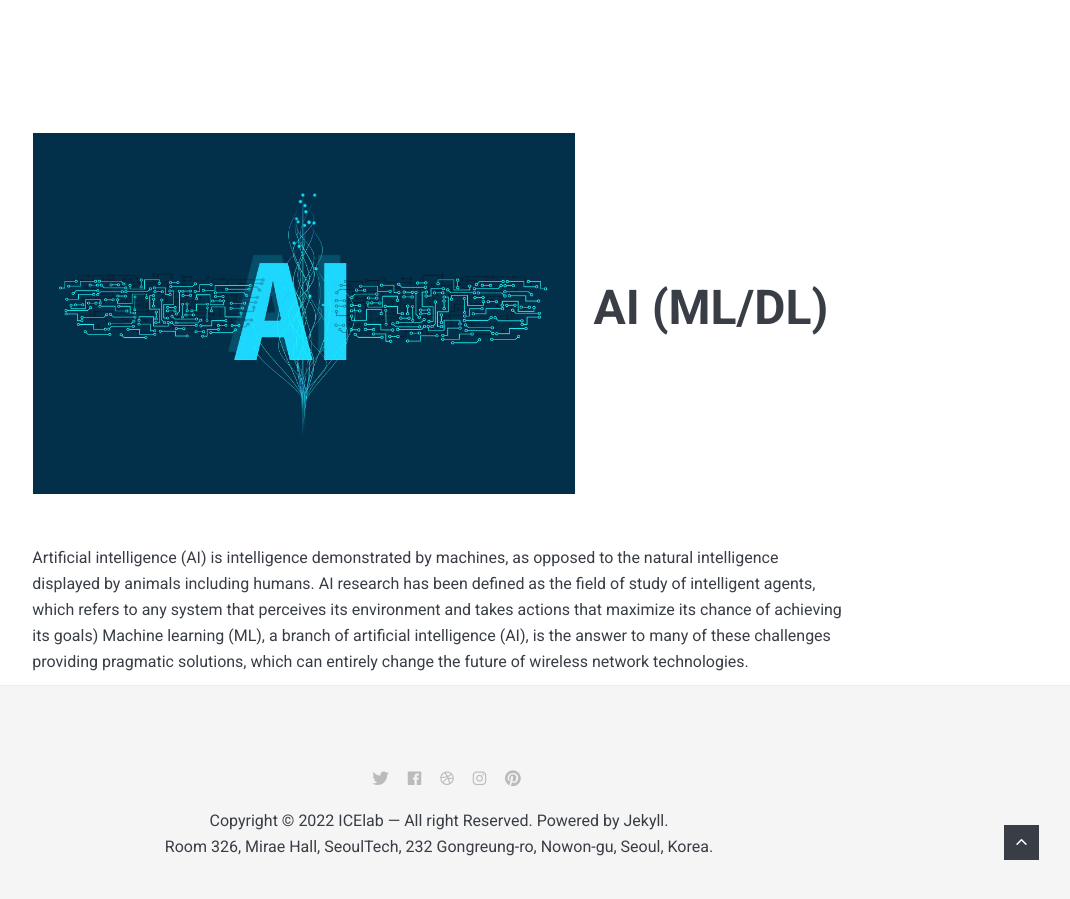
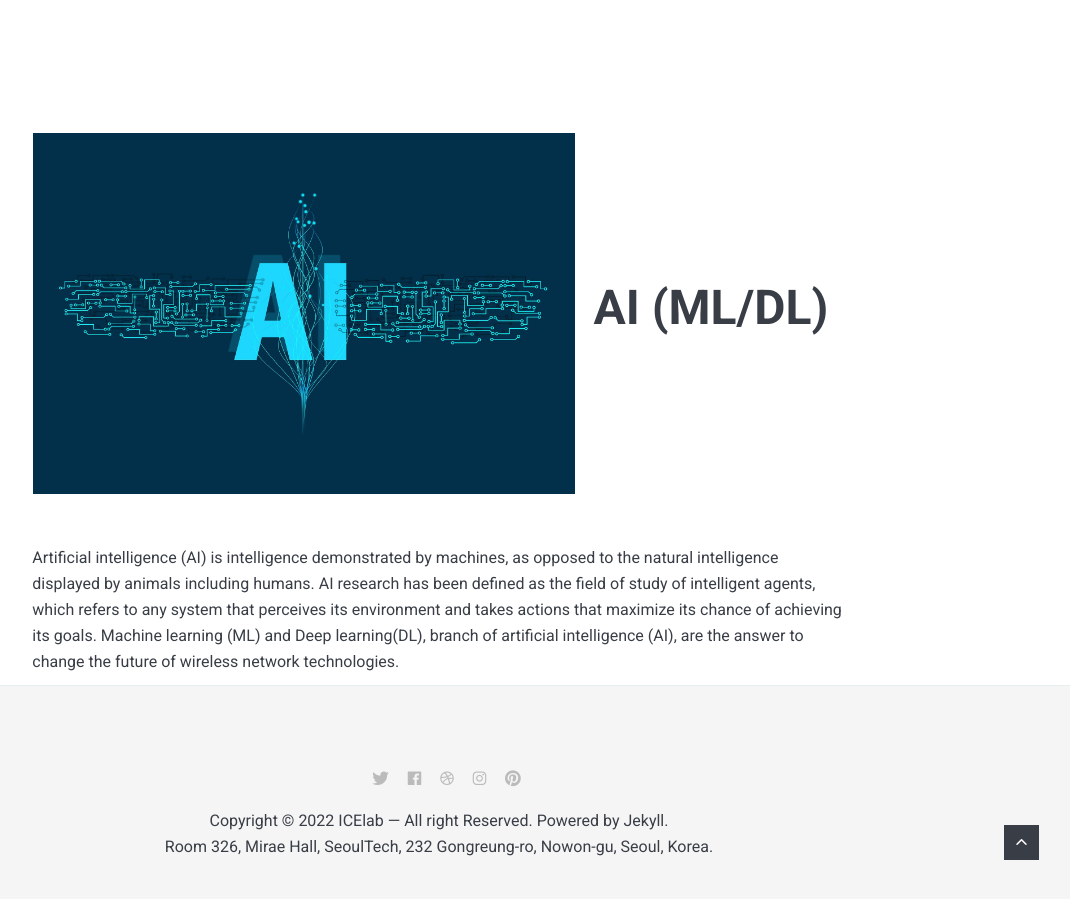
Before and after one commit to Icelab-2020/icelab-2020.github.io, a Jekyll site: the page built from _pages/00_research.md, in a window 1280 px wide and 900 px high, scrolled down 2051 px. Shown: the whole window, without its empty margins (201-1271 px from the left). Built offline with Jekyll 4.4.1, drawn with Linux system fonts in a browser that asks for light colours; nearby versions of some CDN libraries.

Commit message:
Update 00_research.md

```diff
--- a/_pages/00_research.md
+++ b/_pages/00_research.md
@@ -37,4 +37,4 @@ permalink: /00_research/
 | ![AI]({{site.baseurl}}/images/ai.jpg){: width="100%" height="100%"} | <b><span style="font-size:300%">AI (ML/DL)</span></b>  |
 
 
-<div class = "AI">Artificial intelligence (AI) is intelligence demonstrated by machines, as opposed to the natural intelligence displayed by animals including humans. AI research has been defined as the field of study of intelligent agents, which refers to any system that perceives its environment and takes actions that maximize its chance of achieving its goals)  Machine learning (ML), a branch of artificial intelligence (AI), is the answer to many of these challenges providing pragmatic solutions, which can entirely change the future of wireless network technologies.</div>
+<div class = "AI">Artificial intelligence (AI) is intelligence demonstrated by machines, as opposed to the natural intelligence displayed by animals including humans. AI research has been defined as the field of study of intelligent agents, which refers to any system that perceives its environment and takes actions that maximize its chance of achieving its goals. Machine learning (ML) and Deep learning(DL), branch of artificial intelligence (AI), are the answer to change the future of wireless network technologies.</div>
```
